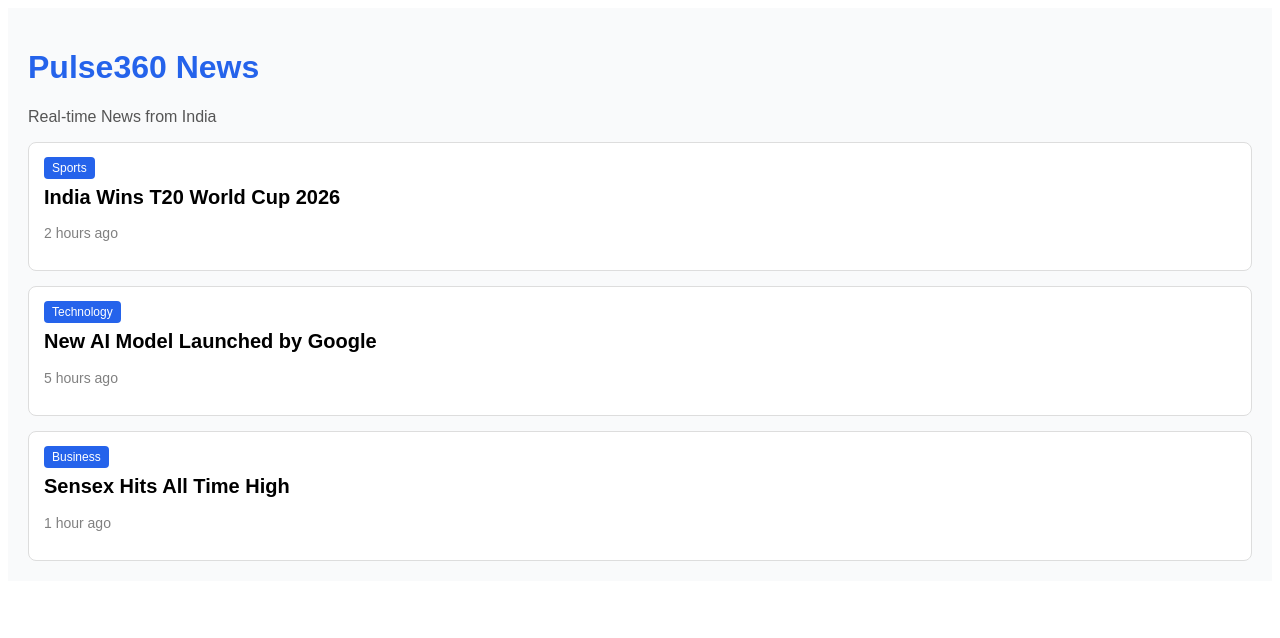
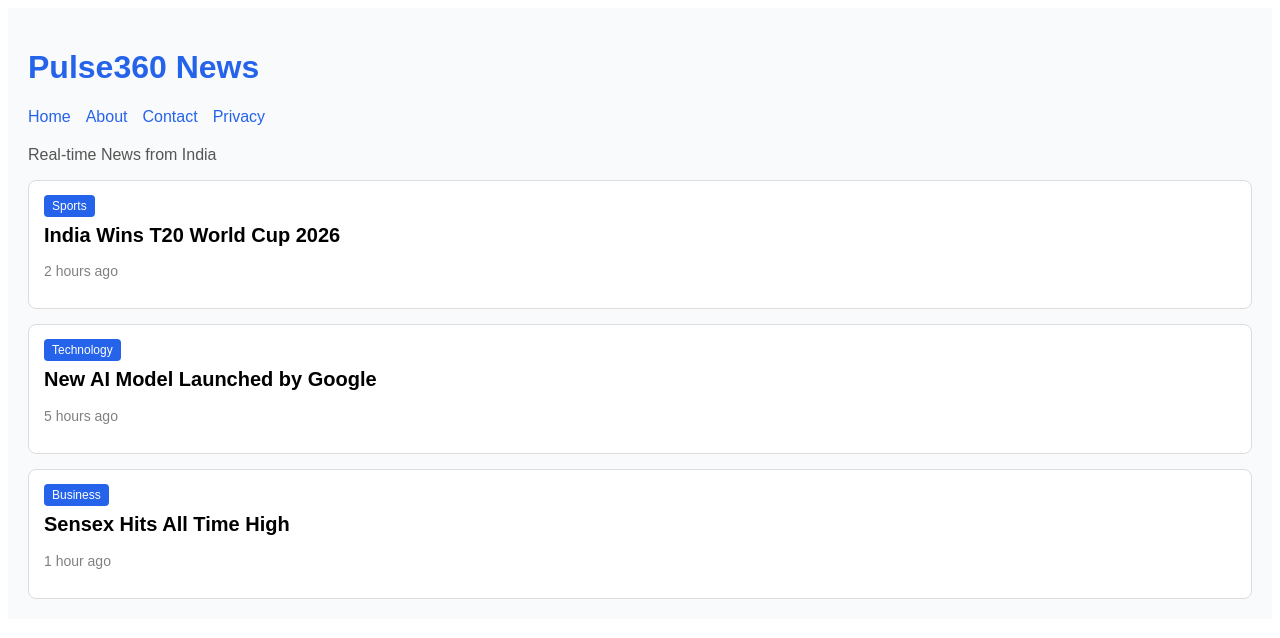
Before and after one commit to Narasimha-cyber/pulse360, a Next.js app: page / in a window 1280 px wide. Shown: the top 638 px of the page. Built offline with nearby package versions, Linux system fonts and the light colour scheme.

Commit message:
Add navigation links to main page
Added navigation links to the main page for Home, About, Contact, and Privacy.

```diff
--- a/app/page.js
+++ b/app/page.js
@@ -6,9 +6,18 @@ export default function Home() {
   ]
 
   return (
-    <main style={{padding: "20px", fontFamily: "Arial", background: "#f9fafb"}}>
-      <h1 style={{color: "#2563eb", fontSize: "32px", fontWeight: "bold"}}>Pulse360 News</h1>
-      <p style={{color: "#555"}}>Real-time News from India</p>
+   <main style={{padding: "20px", fontFamily: "Arial", background: "#f9fafb"}}>
+  <h1 style={{color: "#2563eb", fontSize: "32px", fontWeight: "bold"}}>Pulse360 News</h1>
+
+  {/* NAV LINKS - IDHI ADD CHEYYI */}
+  <nav style={{marginBottom: "20px", display: "flex", gap: "15px"}}>
+    <a href="/" style={{color: "#2563eb", textDecoration: "none"}}>Home</a>
+    <a href="/about" style={{color: "#2563eb", textDecoration: "none"}}>About</a>
+    <a href="/contact" style={{color: "#2563eb", textDecoration: "none"}}>Contact</a>
+    <a href="/privacy" style={{color: "#2563eb", textDecoration: "none"}}>Privacy</a>
+  </nav>
+
+  <p style={{color: "#555"}}>Real-time News from India</p>
 
       {news.map((item) => (
         <div key={item.id} style={{border: "1px solid #ddd", padding: "15px", marginTop: "15px", borderRadius: "8px", background: "white"}}>
```
